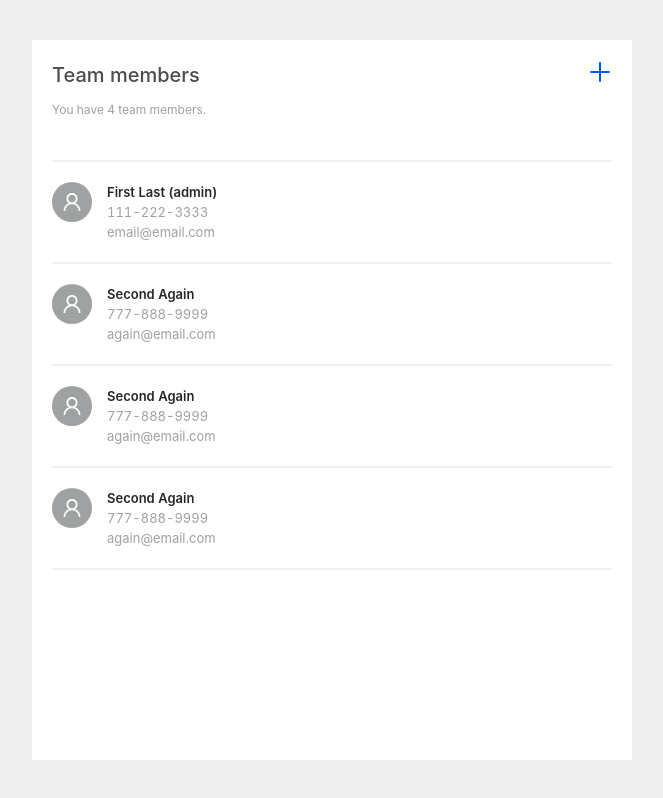
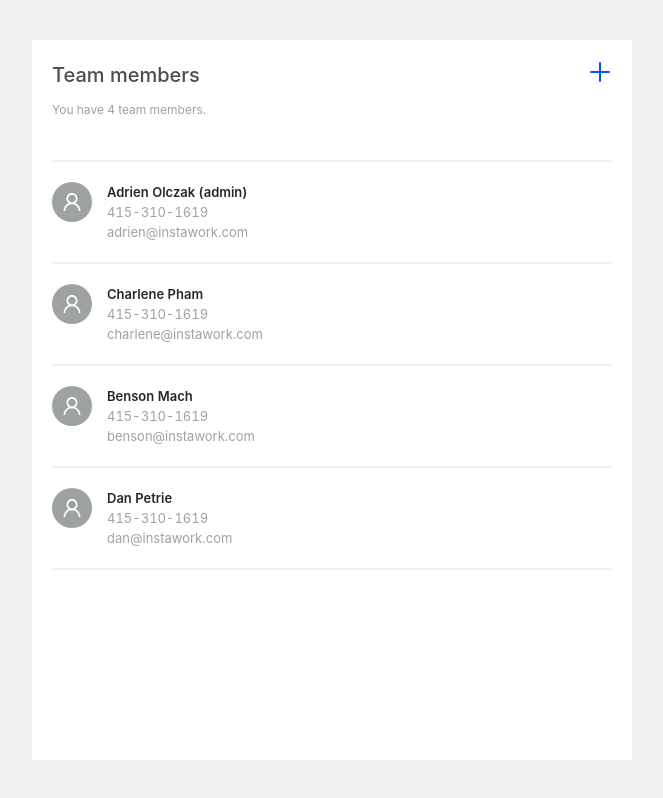
Before and after one commit to SofieDunt/member-management-app, a React (Create React App) app: page / in a window 1280 px wide. Shown: the whole page, without its empty margins (308-971 px from the left). Built offline with nearby package versions, Linux system fonts and the light colour scheme.

Commit message:
Connect store

```diff
--- a/src/App.tsx
+++ b/src/App.tsx
@@ -1,11 +1,13 @@
-import React from 'react';
+import React, { useState } from 'react';
 import 'antd/dist/antd.css';
-import { BrowserRouter, Route, Switch } from 'react-router-dom';
 import ListScreen from './screens/listScreen';
 import AddScreen from './screens/addScreen';
 import EditScreen from './screens/editScreen';
 import styled from 'styled-components';
 import { BACKGROUND_GREY } from './theme';
+import { Provider } from 'react-redux';
+import { store } from './store';
+import { AppMembers } from './ducks/types';
 
 const AppLayout = styled.div`
   box-sizing: border-box;
@@ -13,29 +15,47 @@ const AppLayout = styled.div`
   background: ${BACKGROUND_GREY};
 `;
 
-export enum Routes {
-  LIST = '/',
-  ADD = '/add',
-  EDIT = '/edit/:userId',
+export interface ScreenProps {
+  readonly members: AppMembers;
+  readonly setCurrentScreen: (currentScreen: CurrentScreenProps) => void;
+}
+
+export enum Screens {
+  LIST,
+  ADD,
+  EDIT,
+}
+
+export interface CurrentScreenProps {
+  readonly screen: Screens;
+  readonly member?: number;
 }
 
 const App: React.FC = () => {
+  const [currentScreen, setCurrentScreen] = useState<CurrentScreenProps>({
+    screen: Screens.LIST,
+  });
+
   return (
-    <AppLayout>
-      <BrowserRouter>
-        <Switch>
-          <Route path={Routes.LIST} exact>
-            <ListScreen />
-          </Route>
-          <Route path={Routes.ADD} exact>
-            <AddScreen />
-          </Route>
-          <Route path={Routes.EDIT} exact>
-            <EditScreen />
-          </Route>
-        </Switch>
-      </BrowserRouter>
-    </AppLayout>
+    <Provider store={store}>
+      <AppLayout>
+        {(() => {
+          switch (currentScreen.screen) {
+            case Screens.LIST:
+              return <ListScreen setCurrentScreen={setCurrentScreen} />;
+            case Screens.ADD:
+              return <AddScreen setCurrentScreen={setCurrentScreen} />;
+            case Screens.EDIT:
+              return (
+                <EditScreen
+                  id={currentScreen.member}
+                  setCurrentScreen={setCurrentScreen}
+                />
+              );
+          }
+        })()}
+      </AppLayout>
+    </Provider>
   );
 };
 
--- a/src/components/exitButton/index.tsx
+++ b/src/components/exitButton/index.tsx
@@ -2,8 +2,7 @@ import React from 'react';
 import styled from 'styled-components';
 import { CloseOutlined } from '@ant-design/icons';
 import { BLUE } from '../../theme';
-import { Routes } from '../../App';
-import { Link } from 'react-router-dom';
+import { CurrentScreenProps, Screens } from '../../App';
 
 export const ExitIcon = styled(CloseOutlined)`
   color: ${BLUE};
@@ -11,11 +10,13 @@ export const ExitIcon = styled(CloseOutlined)`
   float: right;
 `;
 
-const ExitButton: React.FC = () => {
+interface ExitButtonProps {
+  readonly setCurrentScreen: (screen: CurrentScreenProps) => void;
+}
+
+const ExitButton: React.FC<ExitButtonProps> = ({ setCurrentScreen }) => {
   return (
-    <Link to={Routes.LIST}>
-      <ExitIcon />
-    </Link>
+    <ExitIcon onClick={() => setCurrentScreen({ screen: Screens.LIST })} />
   );
 };
 
--- a/src/components/memberForm/index.tsx
+++ b/src/components/memberForm/index.tsx
@@ -29,18 +29,27 @@ interface MemberFormProps {
   readonly onSubmit: (memberRequest: MemberProps) => void;
   readonly onDelete?: () => void;
   readonly formInstance: FormInstance;
+  readonly defaultMember?: MemberProps;
 }
 
 const MemberForm: React.FC<MemberFormProps> = ({
   onSubmit,
   onDelete,
   formInstance,
+  defaultMember,
 }) => {
-  const onClickDelete = () => {
-    if (onDelete) {
-      onDelete();
+  if (defaultMember !== undefined) {
+    formInstance.setFields([
+      { name: 'firstName', value: defaultMember.firstName },
+      { name: 'lastName', value: defaultMember.lastName },
+      { name: 'email', value: defaultMember.email },
+      { name: 'phone', value: defaultMember.phone },
+      { name: 'role', value: defaultMember.role },
+    ]);
   }
-  };
+
+  const defaultCheckedRole =
+    formInstance.getFieldValue('role') || MemberRoles.REGULAR;
 
   return (
     <Form form={formInstance} onFinish={onSubmit}>
@@ -70,12 +79,17 @@ const MemberForm: React.FC<MemberFormProps> = ({
         <FormInput placeholder={'Phone Number'} />
       </Form.Item>
       <TextHeader strong>Role</TextHeader>
+
+      <Form.Item name={'role'}>
         <RoleSelect
           onSelect={(role) =>
             formInstance.setFields([{ name: 'role', value: role }])
           }
-        defaultChecked={MemberRoles.REGULAR}
+          defaultChecked={
+            defaultMember ? defaultMember.role : MemberRoles.REGULAR
+          }
         />
+      </Form.Item>
 
       {onDelete && (
         <DeleteButton danger size={'large'} onClick={onDelete}>
--- a/src/components/memberPortfolio/index.tsx
+++ b/src/components/memberPortfolio/index.tsx
@@ -1,11 +1,10 @@
 import React from 'react';
-import { MemberProps, MemberRoles } from '../../ducks/types';
+import { IdMemberProps, MemberRoles } from '../../ducks/types';
 import { Avatar } from 'antd';
 import styled from 'styled-components';
 import { UserOutlined } from '@ant-design/icons';
 import { Line, LIGHT_GREY, WHITE, BlockText, LightText } from '../../theme';
-import { Redirect, useHistory } from 'react-router-dom';
-import { Routes } from '../../App';
+import { CurrentScreenProps, Screens } from '../../App';
 
 const MemberPortfolioContainer = styled.div`
   box-sizing: border-box;
@@ -27,14 +26,16 @@ const MemberAvatar = styled(Avatar)`
 `;
 
 interface MemberPortfolioProps {
-  readonly member: MemberProps;
+  readonly member: IdMemberProps;
+  readonly setCurrentScreen: (screen: CurrentScreenProps) => void;
 }
 
-const MemberPortfolio: React.FC<MemberPortfolioProps> = ({ member }) => {
-  const history = useHistory();
-
+const MemberPortfolio: React.FC<MemberPortfolioProps> = ({
+  member,
+  setCurrentScreen,
+}) => {
   const redirectToEdit = () => {
-    history.push(Routes.EDIT);
+    setCurrentScreen({ screen: Screens.EDIT, member: member.id });
   };
 
   return (
--- a/src/screens/addScreen/index.tsx
+++ b/src/screens/addScreen/index.tsx
@@ -1,30 +1,41 @@
 import React from 'react';
 import ScreenHeader from '../../components/screenHeader';
 import { PageContainer, ContentContainer, Line } from '../../theme';
-import { MemberProps } from '../../ducks/types';
+import { MemberAppState, MemberProps } from '../../ducks/types';
 import { useForm } from 'antd/es/form/Form';
 import MemberForm from '../../components/memberForm';
 import ExitButton from '../../components/exitButton';
+import { connect, useDispatch } from 'react-redux';
+import { Screens, ScreenProps } from '../../App';
+import { addMember } from '../../ducks/thunk';
 
-const AddScreen: React.FC = () => {
+const AddScreen: React.FC<ScreenProps> = ({ setCurrentScreen }) => {
   const [addMemberForm] = useForm();
+  const dispatch = useDispatch();
 
-  // todo implement
-  const addMember = (member: MemberProps) => {};
+  const dispatchAddMember = (member: MemberProps) => {
+    dispatch(addMember(member));
+    setCurrentScreen({ screen: Screens.LIST });
+  };
 
   return (
     <PageContainer>
       <ContentContainer>
-        <ExitButton />
+        <ExitButton setCurrentScreen={setCurrentScreen} />
         <ScreenHeader
           title={'Add a team member'}
           subtitle={'Set email, location and role.'}
         />
         <Line />
-        <MemberForm onSubmit={addMember} formInstance={addMemberForm} />
+        <MemberForm onSubmit={dispatchAddMember} formInstance={addMemberForm} />
       </ContentContainer>
     </PageContainer>
   );
 };
 
-export default AddScreen;
+const mapStateToProps = (state: MemberAppState) => {
+  return {
+    members: state.members,
+  };
+};
+export default connect(mapStateToProps)(AddScreen);
--- a/src/screens/editScreen/index.tsx
+++ b/src/screens/editScreen/index.tsx
@@ -1,35 +1,58 @@
 import React from 'react';
 import ScreenHeader from '../../components/screenHeader';
-import { PageContainer, ContentContainer } from '../../theme';
+import { ContentContainer, PageContainer } from '../../theme';
 import MemberForm from '../../components/memberForm';
 import { useForm } from 'antd/es/form/Form';
-import { MemberProps } from '../../ducks/types';
+import { MemberAppState, MemberProps } from '../../ducks/types';
 import ExitButton from '../../components/exitButton';
+import { connect, useDispatch } from 'react-redux';
+import { Screens, ScreenProps } from '../../App';
+import { deleteMember, editMember } from '../../ducks/thunk';
 
-const EditScreen: React.FC = () => {
+interface EditScreenProps extends ScreenProps {
+  readonly id?: number;
+}
+
+const EditScreen: React.FC<EditScreenProps> = ({
+  id = 0,
+  members,
+  setCurrentScreen,
+}) => {
   const [editMemberForm] = useForm();
+  const dispatch = useDispatch();
 
-  // todo implement
-  const editMember = (member: MemberProps) => {};
+  const dispatchEditMember = async (newMember: MemberProps) => {
+    await dispatch(editMember(id, newMember));
+    setCurrentScreen({ screen: Screens.LIST });
+  };
 
-  const deleteMember = () => {};
+  const dispatchDeleteMember = async () => {
+    await dispatch(deleteMember(id));
+    setCurrentScreen({ screen: Screens.LIST });
+  };
 
   return (
     <PageContainer>
       <ContentContainer>
-        <ExitButton />
+        <ExitButton setCurrentScreen={setCurrentScreen} />
         <ScreenHeader
           title={'Edit team member'}
           subtitle={'Edit contact info, location and role.'}
         />
         <MemberForm
-          onSubmit={editMember}
-          onDelete={deleteMember}
+          onSubmit={dispatchEditMember}
+          onDelete={dispatchDeleteMember}
           formInstance={editMemberForm}
+          defaultMember={members[id]}
         />
       </ContentContainer>
     </PageContainer>
   );
 };
 
-export default EditScreen;
+const mapStateToProps = (state: MemberAppState) => {
+  return {
+    members: state.members,
+  };
+};
+export default connect(mapStateToProps)(EditScreen);
--- a/src/screens/listScreen/index.tsx
+++ b/src/screens/listScreen/index.tsx
@@ -1,12 +1,13 @@
 import React from 'react';
 import ScreenHeader from '../../components/screenHeader';
-import { Link } from 'react-router-dom';
-import { ContentContainer, PageContainer, Line, BLUE } from '../../theme';
-import { MemberProps, MemberRoles } from '../../ducks/types';
+import { BLUE, ContentContainer, Line, PageContainer } from '../../theme';
+import { MemberAppState, MemberProps } from '../../ducks/types';
 import MemberPortfolio from '../../components/memberPortfolio';
 import { PlusOutlined } from '@ant-design/icons';
 import styled from 'styled-components';
-import { Routes } from '../../App';
+import { Screens, ScreenProps } from '../../App';
+import { connect } from 'react-redux';
+import { List } from 'antd';
 
 const AddIcon = styled(PlusOutlined)`
   color: ${BLUE};
@@ -14,56 +15,36 @@ const AddIcon = styled(PlusOutlined)`
   float: right;
 `;
 
-const ListScreen: React.FC = () => {
-  // todo connect to store
-  const memberList: MemberProps[] = [
-    {
-      firstName: 'First',
-      lastName: 'Last',
-      email: 'email@email.com',
-      phone: '111-222-3333',
-      role: MemberRoles.ADMIN,
-    },
-    {
-      firstName: 'Second',
-      lastName: 'Again',
-      email: 'again@email.com',
-      phone: '777-888-9999',
-      role: MemberRoles.REGULAR,
-    },
-    {
-      firstName: 'Second',
-      lastName: 'Again',
-      email: 'again@email.com',
-      phone: '777-888-9999',
-      role: MemberRoles.REGULAR,
-    },
-    {
-      firstName: 'Second',
-      lastName: 'Again',
-      email: 'again@email.com',
-      phone: '777-888-9999',
-      role: MemberRoles.REGULAR,
-    },
-  ];
-
+const ListScreen: React.FC<ScreenProps> = ({ members, setCurrentScreen }) => {
   return (
     <PageContainer>
       <ContentContainer>
-        <Link to={Routes.ADD}>
-          <AddIcon />
-        </Link>
+        <AddIcon onClick={() => setCurrentScreen({ screen: Screens.ADD })} />
         <ScreenHeader
           title={'Team members'}
-          subtitle={`You have ${memberList.length} team members.`}
+          subtitle={`You have ${members.length} team members.`}
         />
         <Line />
-        {memberList.map((member: MemberProps) => {
-          return <MemberPortfolio member={member} />;
-        })}
+        <List
+          dataSource={members}
+          renderItem={(member: MemberProps, id: number) => {
+            return (
+              <MemberPortfolio
+                key={id}
+                member={{ id, ...member }}
+                setCurrentScreen={setCurrentScreen}
+              />
+            );
+          }}
+        />
       </ContentContainer>
     </PageContainer>
   );
 };
 
-export default ListScreen;
+const mapStateToProps = (state: MemberAppState) => {
+  return {
+    members: state.members,
+  };
+};
+export default connect(mapStateToProps)(ListScreen);
```
Lines whose indentation alone changed are shown as unchanged.
